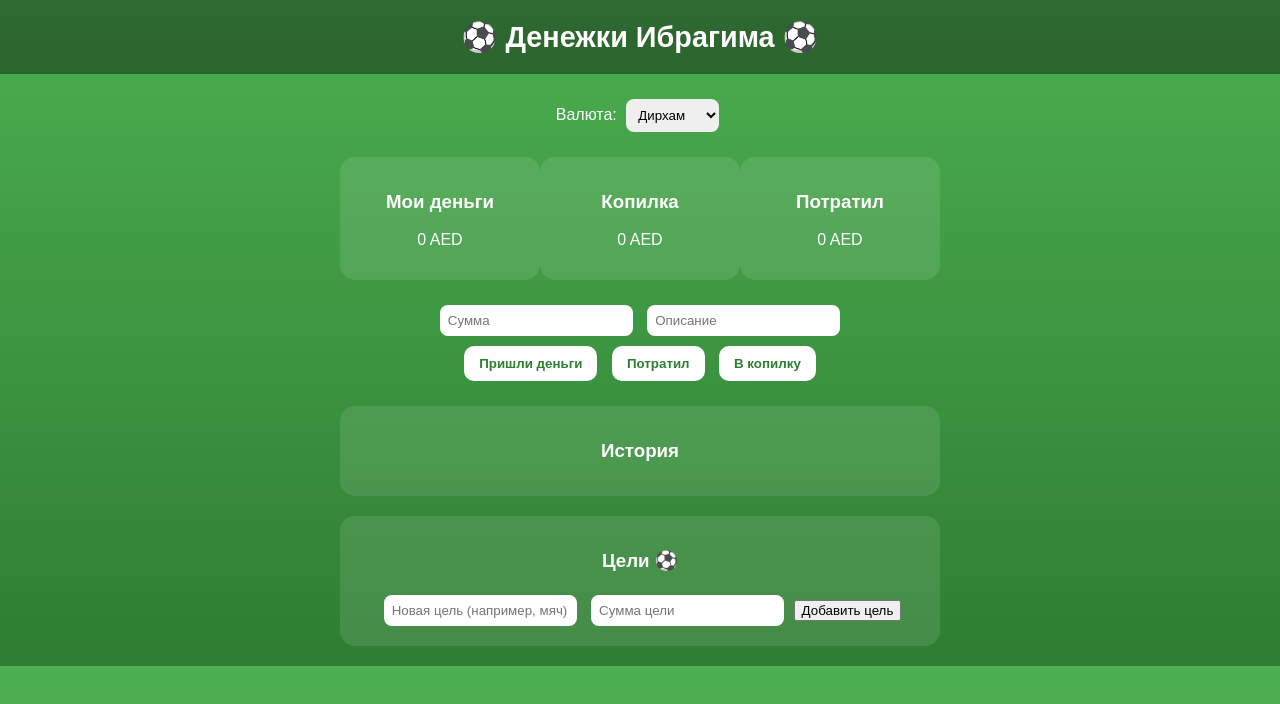
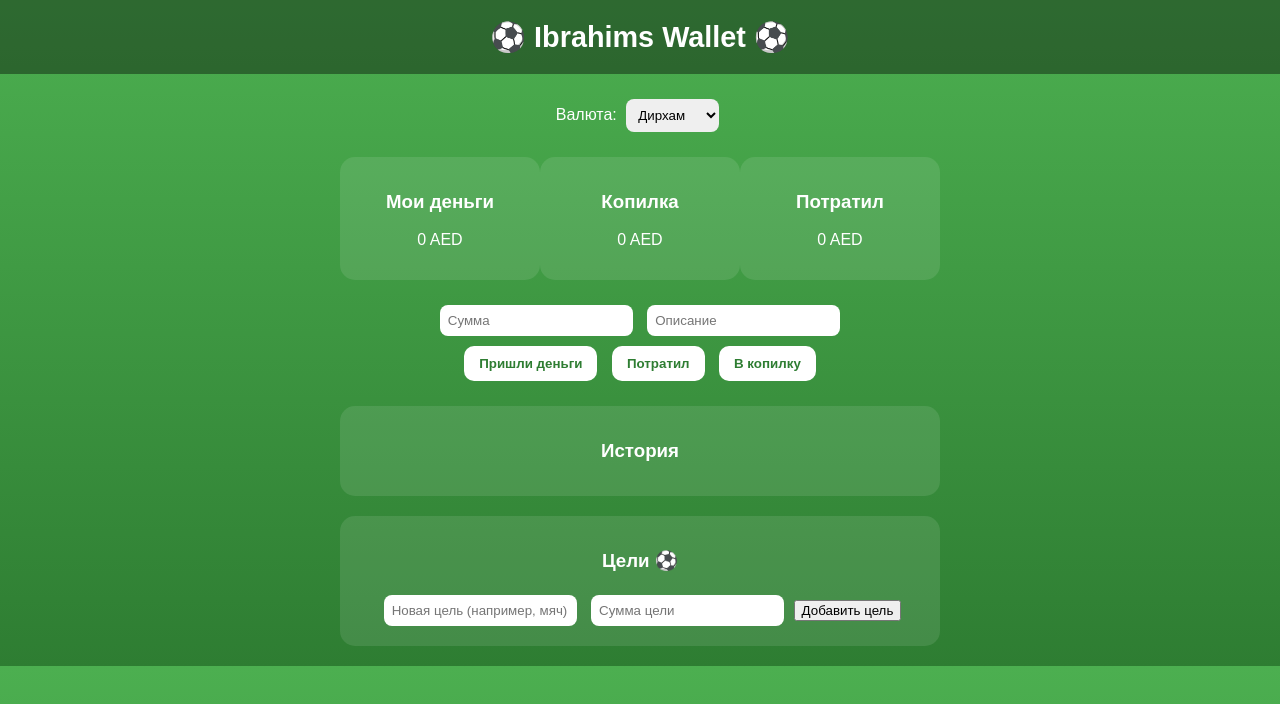
Before and after one commit to nazirovanuri/Ibrahims-wallet, a plain HTML site: page denezhki_ibrahima-2.html in a window 1280 px wide. Drawn offline with Linux system fonts and the light colour scheme.

Commit message:
Change title and header to 'Ibrahims Wallet'

```diff
--- a/denezhki_ibrahima-2.html
+++ b/denezhki_ibrahima-2.html
@@ -3,7 +3,7 @@
 <head>
   <meta charset="UTF-8" />
   <meta name="viewport" content="width=device-width, initial-scale=1.0" />
-  <title>Денежки Ибрагима ⚽</title>
+  <title>Ibrahims Wallet ⚽</title>
   <style>
     body {
       font-family: 'Arial', sans-serif;
@@ -74,7 +74,7 @@
   </style>
 </head>
 <body>
-  <header>⚽ Денежки Ибрагима ⚽</header>
+  <header>⚽ Ibrahims Wallet ⚽</header>
   <div class="container">
     <div>
       <label for="currency">Валюта:</label>
```
